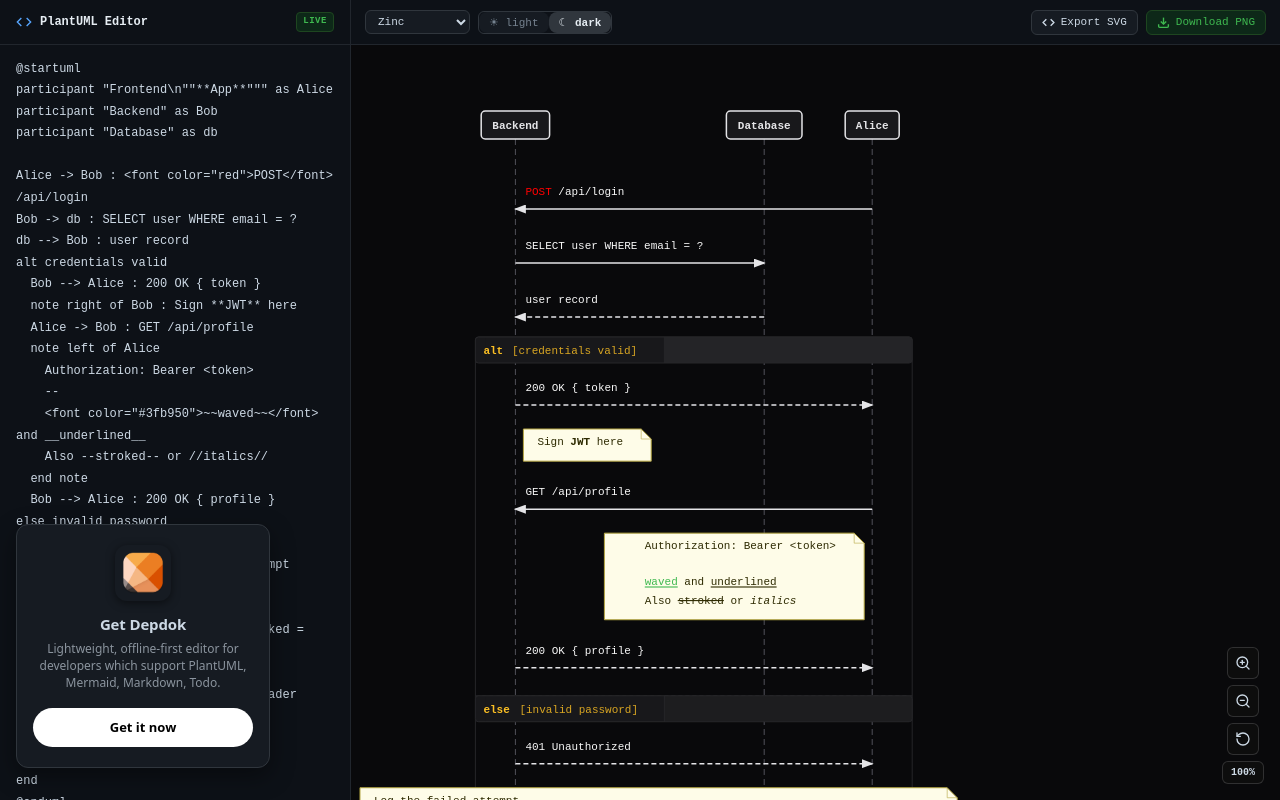
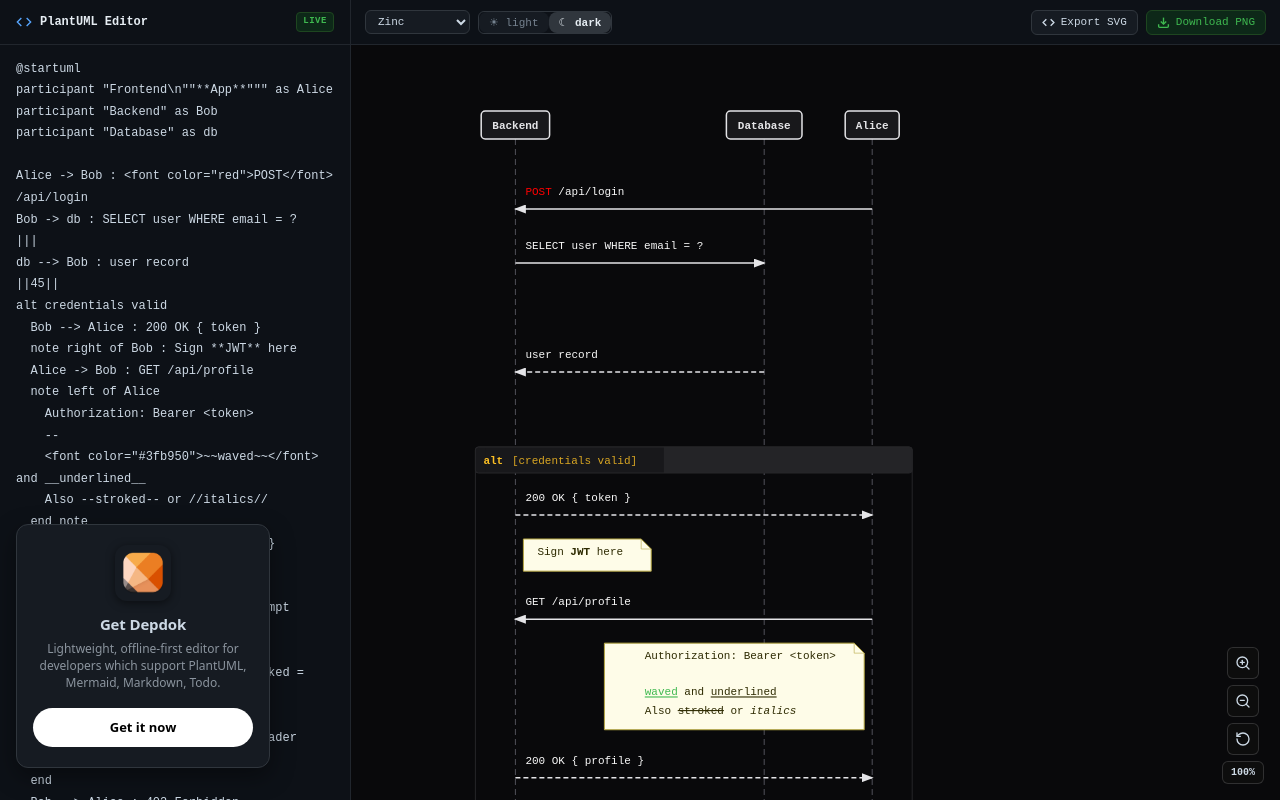
Before and after one commit to hudy9x/beautiful-plantuml, a React (Vite) app: page / in a window 1280 px wide. Built offline with nearby package versions, Linux system fonts and the light colour scheme.

Commit message:
feat: add support for spacing directives in PlantUML parser and AST

```diff
--- a/src/beautiful-plantuml/main.tsx
+++ b/src/beautiful-plantuml/main.tsx
@@ -322,6 +322,10 @@ function drawStmt(s: StatementNode, y: number, ctx: DrawCtx, depth: number): { n
         ),
         h: totalH,
       };
+    }
+
+    case "SPACE": {
+      return { node: null, h: s.pixels };
     }
 
     default: return { node: null, h: 0 };
--- a/src/beautiful-plantuml/parser/parser.ts
+++ b/src/beautiful-plantuml/parser/parser.ts
@@ -44,6 +44,7 @@ export function parse(input: string): DiagramAST {
       if (STOP.has(tok.type)) break;
       switch (tok.type) {
         case "BOX": { pos++; stmts.push(parseBox(tok.title, tok.color, ref)); break; }
+        case "SPACE": { stmts.push({ type: "SPACE", id: genId(), lineNo: (tok as any).lineNo, pixels: (tok as any).pixels }); pos++; break; }
         case "DECLARATION": { reg(tok.alias, tok.name, tok.kind, tok.stereoType, tok.color); pos++; break; }
         case "NOTE_INLINE": { const ln = (tok as any).lineNo; pos++; stmts.push({ type: "NOTE", id: genId(), lineNo: ln, position: tok.position, p1: tok.p1, p2: tok.p2, color: tok.color, lines: [tok.text] }); break; }
         case "NOTE_START": { const ln = (tok as any).lineNo; pos++; stmts.push({ type: "NOTE", id: genId(), lineNo: ln, position: tok.position, p1: tok.p1, p2: tok.p2, color: tok.color, lines: collectNoteLines() }); break; }
--- a/src/beautiful-plantuml/parser/tokenizer.ts
+++ b/src/beautiful-plantuml/parser/tokenizer.ts
@@ -54,6 +54,10 @@ export function tokenizeLine(line: string): Token | null {
   const grpM = t.match(/^group\s+(.+)$/); if (grpM) return { type: "GROUP", label: grpM[1].trim() };
   const loopM = t.match(/^loop(?:\s+(.+))?$/); if (loopM) return { type: "LOOP", label: (loopM[1] ?? "").trim() };
 
+  if (t === "|||") return { type: "SPACE", pixels: 45 };
+  const spaceM = t.match(/^\|\|(\d+)\|\|$/);
+  if (spaceM) return { type: "SPACE", pixels: parseInt(spaceM[1], 10) };
+
   // Arrow alternation — longest/most-specific first so the regex engine picks the right token.
   // Backslashes in PlantUML arrows: in the source text each \ is a single character.
   // In the JS regex literal each \ must be doubled → \\, and inside a character class it
--- a/src/beautiful-plantuml/types/index.ts
+++ b/src/beautiful-plantuml/types/index.ts
@@ -44,6 +44,7 @@ export type Token =
   | { type: "NOTE_START"; position: NotePosition; p1: string | null; p2: string | null; color: string | null }
   | { type: "NOTE_BARE_INLINE"; position: "left" | "right"; color: string | null; text: string }
   | { type: "NOTE_BARE_START"; position: "left" | "right"; color: string | null }
+  | { type: "SPACE"; pixels: number }
   | { type: "EMPTY_LINE" };
 
 export interface MessageNode { type: "MESSAGE"; id: string; lineNo?: number; from: string; arrow: ArrowType; to: string; label: string; idx: number; autoNum: number | string | null; leftAlias: string; rightAlias: string; }
@@ -54,5 +55,6 @@ export interface AltBlockNode { type: "ALT_BLOCK"; id: string; lineNo?: number;
 export interface GroupBlockNode { type: "GROUP_BLOCK"; id: string; lineNo?: number; label: string; statements: StatementNode[]; }
 export interface LoopBlockNode { type: "LOOP_BLOCK"; id: string; lineNo?: number; label: string; statements: StatementNode[]; }
 export interface BoxDeclNode { type: "BOX_DECL"; id: string; title: string | null; color: string | null; directAliases: string[]; children: BoxDeclNode[]; allAliases: string[]; }
-export type StatementNode = MessageNode | NoteNode | DividerNode | AltBlockNode | GroupBlockNode | LoopBlockNode | BoxDeclNode;
+export interface SpaceNode { type: "SPACE"; id: string; lineNo?: number; pixels: number; }
+export type StatementNode = MessageNode | NoteNode | DividerNode | AltBlockNode | GroupBlockNode | LoopBlockNode | BoxDeclNode | SpaceNode;
 export interface DiagramAST { title: string | null; autonumber: boolean; participants: Participant[]; declMap: Record<string, Participant>; statements: StatementNode[]; boxes: BoxDeclNode[]; errors: { line: number; text: string }[]; }
--- a/src/demo/AppDemo.tsx
+++ b/src/demo/AppDemo.tsx
@@ -38,7 +38,9 @@ participant "Database" as db
 
 Alice -> Bob : <font color="red">POST</font> /api/login
 Bob -> db : SELECT user WHERE email = ?
+|||
 db --> Bob : user record
+||45||
 alt credentials valid
   Bob --> Alice : 200 OK { token }
   note right of Bob : Sign **JWT** here
```
